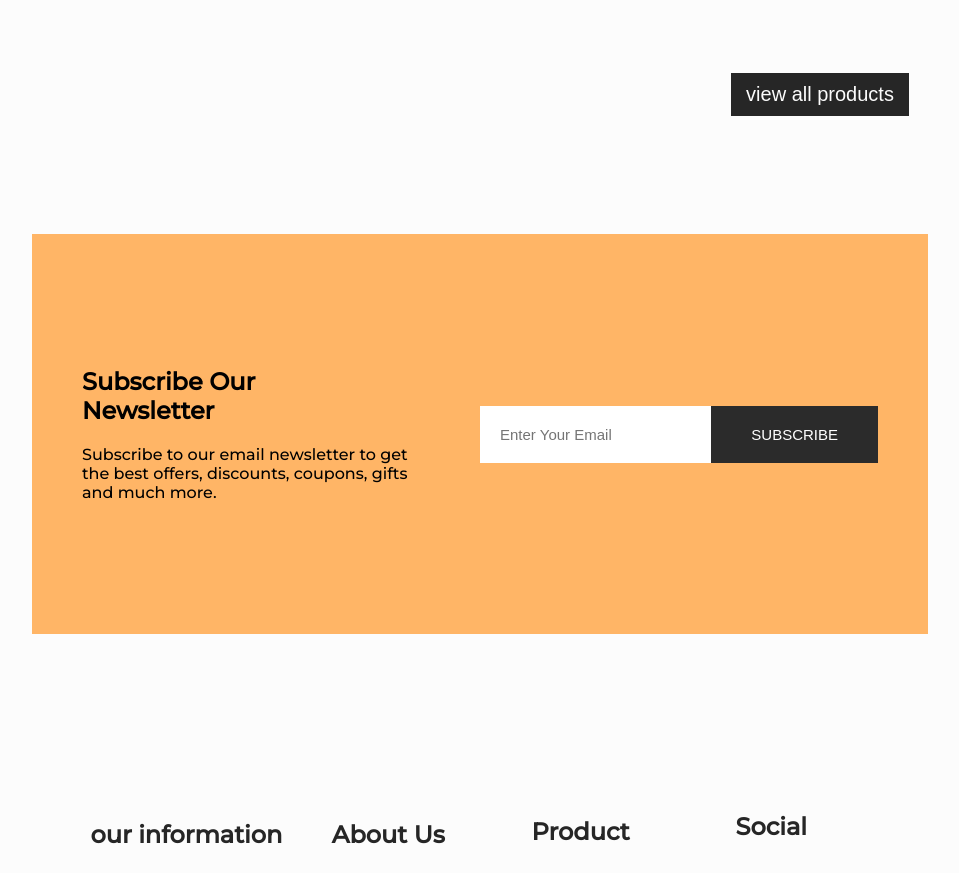
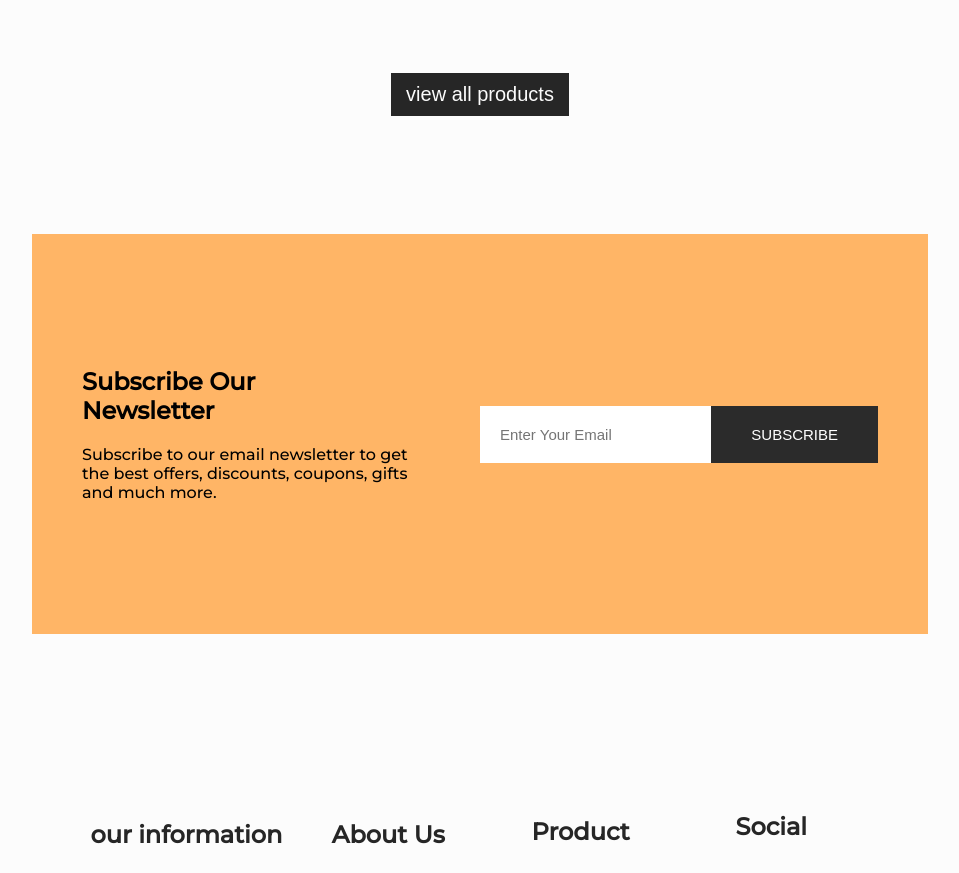
Before and after one commit to lakshmanangithubone/watch-e-commerce-website, a plain HTML site: page index.html in a window 1280 px wide. Shown: the part 3046-3919 px from the top of the page, without its empty margins (160-1119 px from the left). Drawn offline with nearby package versions, Linux system fonts and the light colour scheme; a web font is replaced by a local one.

Commit message:
second commit

```diff
--- a/styles.css
+++ b/styles.css
@@ -507,6 +507,7 @@ body {
   justify-content: space-around;
   color: var(--title-color);
   /* background-color: palevioletred; */
+  /* position: relative; */
 }
 
 /* .products-section h2 {
@@ -578,11 +579,9 @@ body {
   background-color: var(--title-color);
   border: 0;
   font-size: var(--twenty);
-  position: relative;
+  /* position: absolute; */
   cursor: pointer;
   text-align: right;
-  position: relative;
-  left: 340px;
 }
 
 .notification {
```
